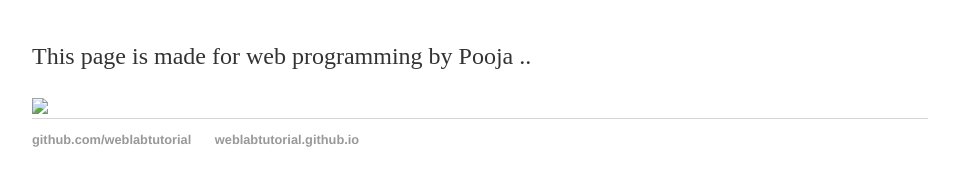
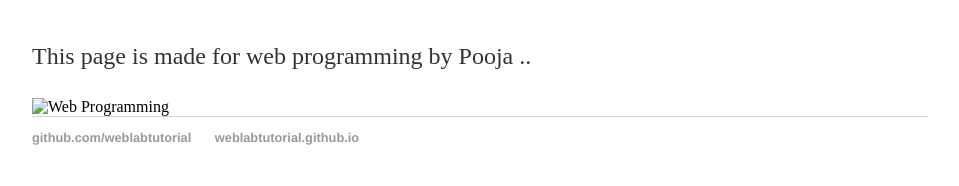
Before and after one commit to pooja-meledath/pooja-meledath, a Jekyll site: the page built from about/index.html, in a window 1280 px wide. Shown: the part 193-379 px from the top of the page, without its empty margins (160-1119 px from the left). Built offline with Jekyll 4.4.1, drawn with Linux system fonts in a browser that asks for light colours.

Commit message:
Update index.html

```diff
--- a/about/index.html
+++ b/about/index.html
@@ -5,5 +5,5 @@ title: Web Programming
 <div class="blurb">
 <h1>About</h1>
 <p>This page is made for web programming by Pooja ..</p>
-<img src = "Images/wb.jpg">
+<img src = "Images/wb.jpg" alt="Web Programming" >
 </div>
```
